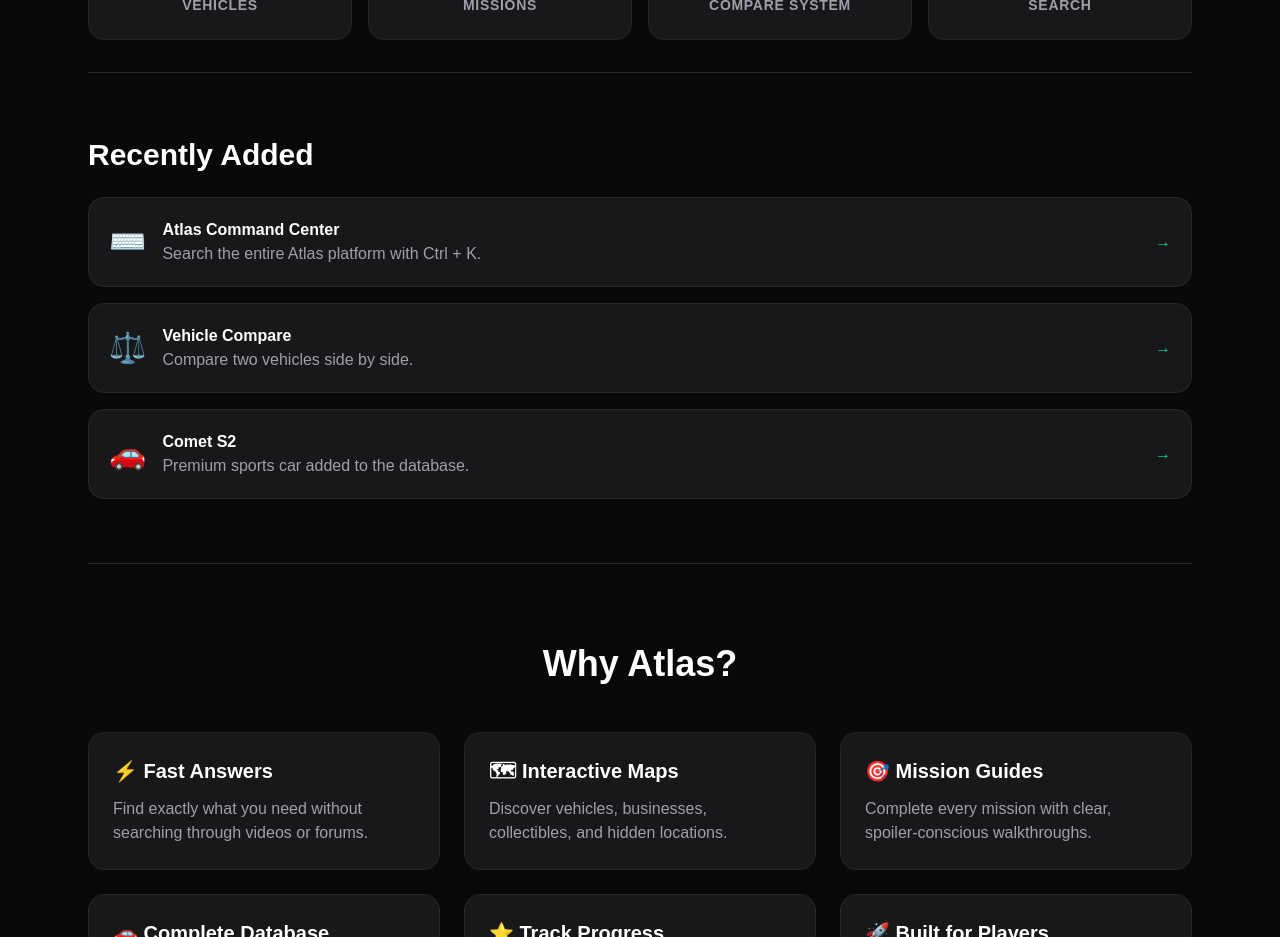
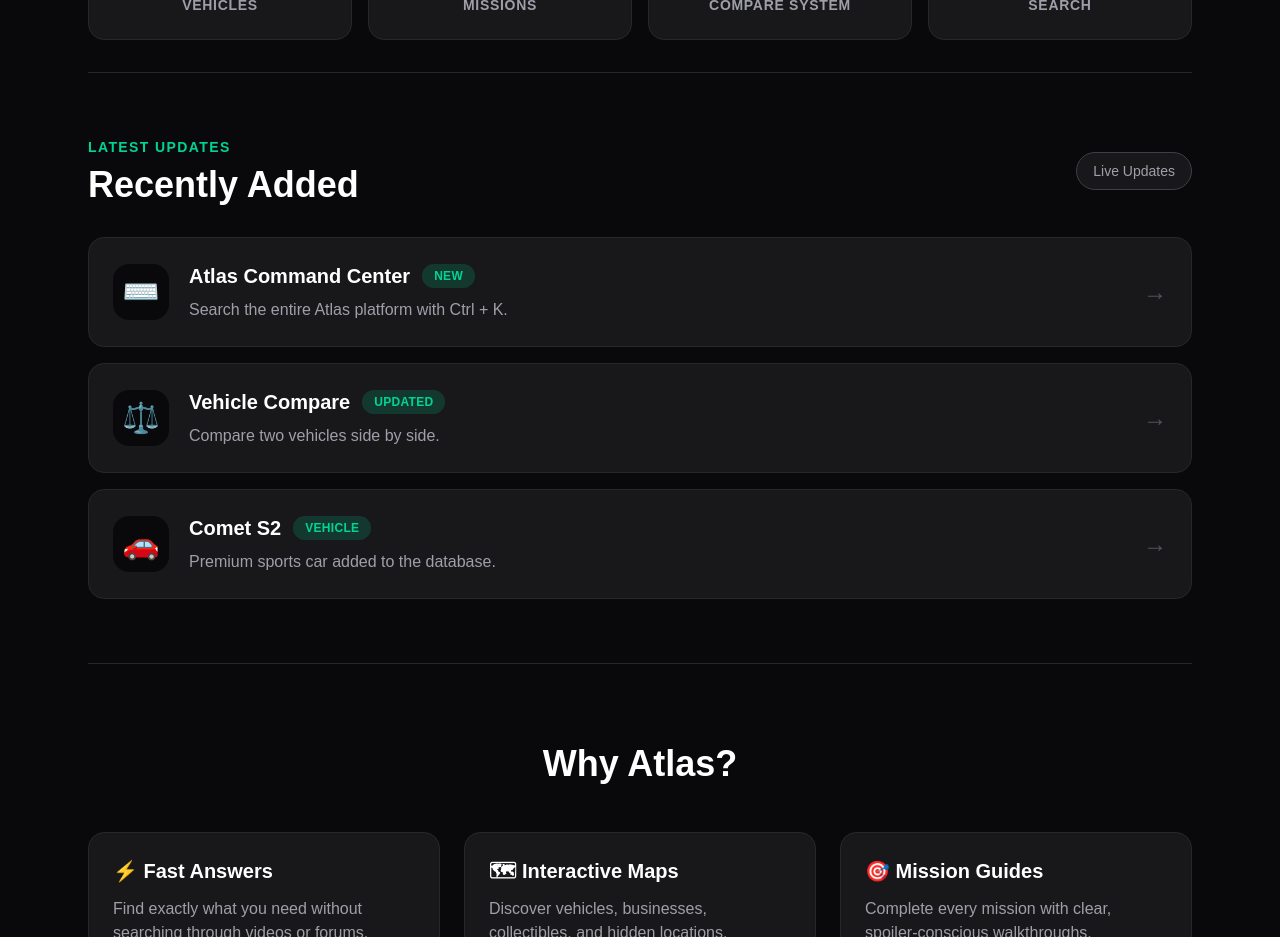
Before and after one commit to dowens0726-ui/atlashub, a Next.js app: page / in a window 1280 px wide. Shown: the part 1000-1937 px from the top of the page. Built offline with nearby package versions, Linux system fonts and the light colour scheme.

Commit message:
Polish recently added section

```diff
--- a/app/components/home/RecentlyAdded.tsx
+++ b/app/components/home/RecentlyAdded.tsx
@@ -6,43 +6,75 @@ const items = [
     description: "Search the entire Atlas platform with Ctrl + K.",
     href: "/",
     icon: "⌨️",
+    badge: "NEW",
   },
   {
     title: "Vehicle Compare",
     description: "Compare two vehicles side by side.",
     href: "/compare",
     icon: "⚖️",
+    badge: "UPDATED",
   },
   {
     title: "Comet S2",
     description: "Premium sports car added to the database.",
     href: "/vehicles/comet-s2",
     icon: "🚗",
+    badge: "VEHICLE",
   },
 ];
 
 export default function RecentlyAdded() {
   return (
     <section className="py-16">
-      <h2 className="text-3xl font-black">Recently Added</h2>
+      <div className="mb-8 flex items-center justify-between">
+        <div>
+          <p className="text-sm font-semibold uppercase tracking-widest text-emerald-400">
+            Latest Updates
+          </p>
 
-      <div className="mt-6 space-y-4">
+          <h2 className="mt-2 text-4xl font-black">
+            Recently Added
+          </h2>
+        </div>
+
+        <span className="rounded-full border border-zinc-700 bg-zinc-900 px-4 py-2 text-sm text-zinc-400">
+          Live Updates
+        </span>
+      </div>
+
+      <div className="space-y-4">
         {items.map((item) => (
           <Link
             key={item.title}
             href={item.href}
-            className="flex items-center justify-between rounded-2xl border border-zinc-800 bg-zinc-900 p-5 transition hover:border-emerald-400"
+            className="group flex items-center justify-between rounded-2xl border border-zinc-800 bg-zinc-900 p-6 transition-all duration-200 hover:-translate-y-1 hover:border-emerald-400 hover:bg-zinc-800"
           >
-            <div className="flex items-center gap-4">
-              <span className="text-3xl">{item.icon}</span>
+            <div className="flex items-center gap-5">
+              <div className="flex h-14 w-14 items-center justify-center rounded-2xl bg-zinc-950 text-3xl">
+                {item.icon}
+              </div>
 
               <div>
-                <h3 className="font-bold">{item.title}</h3>
-                <p className="text-zinc-400">{item.description}</p>
+                <div className="flex items-center gap-3">
+                  <h3 className="text-xl font-bold text-white">
+                    {item.title}
+                  </h3>
+
+                  <span className="rounded-full bg-emerald-500/20 px-3 py-1 text-xs font-bold uppercase tracking-wide text-emerald-400">
+                    {item.badge}
+                  </span>
+                </div>
+
+                <p className="mt-2 text-zinc-400">
+                  {item.description}
+                </p>
               </div>
             </div>
 
-            <span className="text-emerald-400">→</span>
+            <span className="text-2xl text-zinc-600 transition group-hover:translate-x-1 group-hover:text-emerald-400">
+              →
+            </span>
           </Link>
         ))}
       </div>
```
